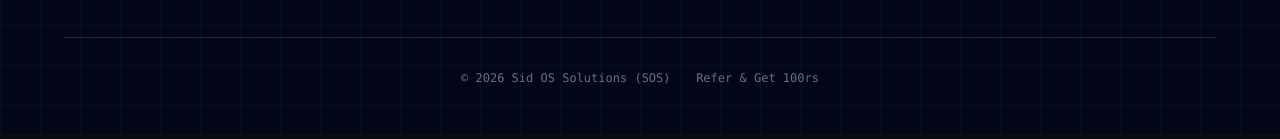
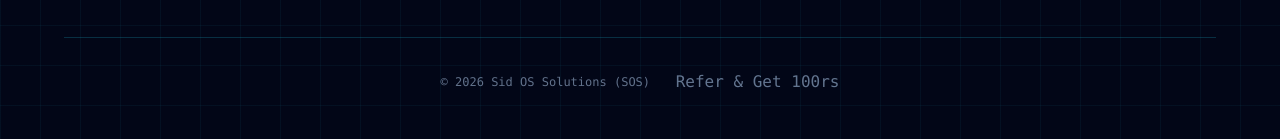
Before and after one commit to vadlasiddik01/SOS, a Next.js app: page / in a window 1280 px wide. Shown: the part 2650-2789 px from the top of the page. Built offline with nearby package versions, Linux system fonts and the light colour scheme.

Commit message:
Refactor Footer component for improved animations
Updated the Footer component to enhance the hover effect and animation for the contact link.

```diff
--- a/components/Footer.tsx
+++ b/components/Footer.tsx
@@ -130,10 +130,23 @@ export default function Footer() {
   viewport={{ once: true }}
 >
   <motion.p
-    className="text-blue-200/50 text-xs font-mono cursor-pointer"
+  className="text-base font-mono cursor-pointer hidden md:block"
+  initial={{ color: 'rgba(191,219,254,0.5)' }} // blue-200/50
+  animate={{
+    color: [
+      'rgba(191,219,254,0.5)',
+      '#22d3ee',
+      'rgba(191,219,254,0.5)',
+    ],
+    transition: {
+      duration: 0.5,
+      repeat: Infinity,
+      ease: 'easeOut',
+    },
+  }}
   whileHover={{
     scale: 1.25,     // zoom in
-      y: -6,           // move up
+    y: -3,           // move up
     color: '#22d3ee' // cyan-400
   }}
   transition={{
@@ -141,8 +154,7 @@ export default function Footer() {
     stiffness: 300,
     damping: 18
   }}
-  >
-    <a href={`tel:+918500783032`}>
+  ><a href={`tel:+918500783032`}>
   Refer & Get 100rs</a>
 </motion.p>
 </motion.div>
```
Lines whose indentation alone changed are shown as unchanged.
